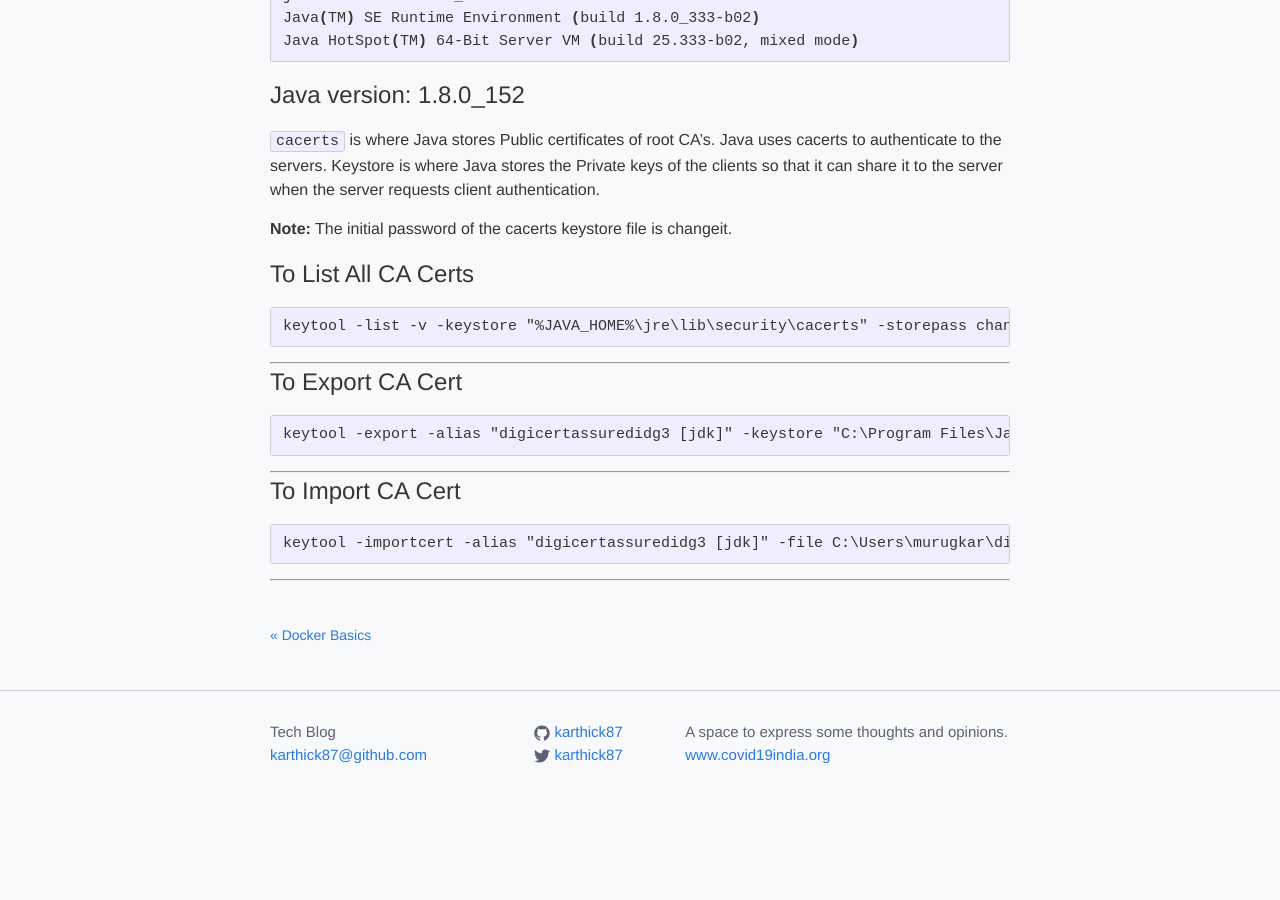
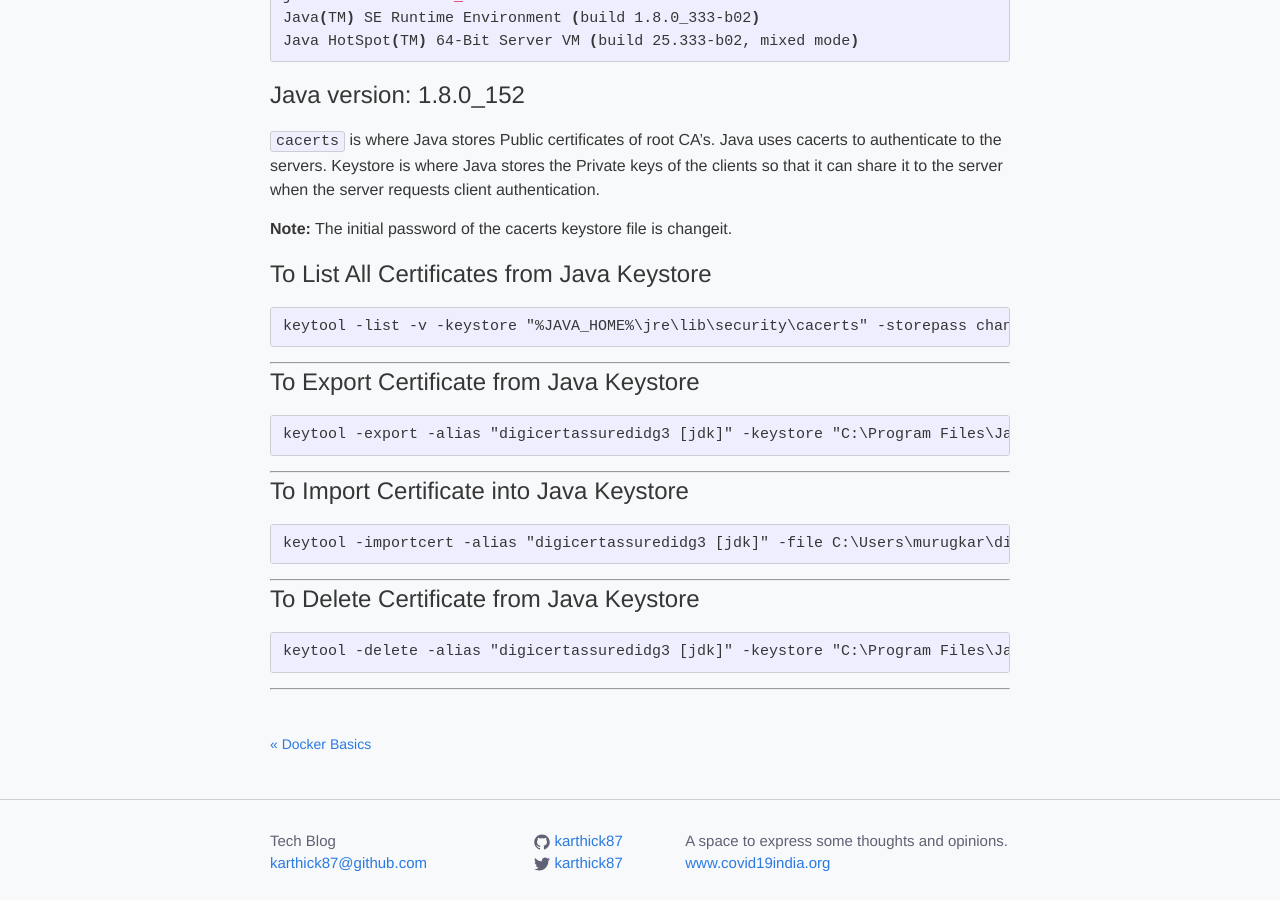
Before and after one commit to karthick87/karthick87.github.io, a Jekyll site: the page built from _posts/2022-08-01-java_installation_windows.md, in a window 1280 px wide and 900 px high, scrolled down 1189 px. Built offline with Jekyll 4.4.1, drawn with Linux system fonts in a browser that asks for light colours; a script that is not in the unit is left out; before the commit the page ends 2015 px from its top, so only the background shows below that.

Commit message:
Update 2022-08-01-java_installation_windows.md

````diff
--- a/_posts/2022-08-01-java_installation_windows.md
+++ b/_posts/2022-08-01-java_installation_windows.md
@@ -55,18 +55,23 @@ Java HotSpot(TM) 64-Bit Server VM (build 25.333-b02, mixed mode)
 
 **Note:** The initial password of the cacerts keystore file is changeit.
 
-# To List All CA Certs
+# To List All Certificates from Java Keystore
 ```cmd
 keytool -list -v -keystore "%JAVA_HOME%\jre\lib\security\cacerts" -storepass changeit
 ```
 ---
-# To Export CA Cert
+# To Export Certificate from Java Keystore
 ```cmd
 keytool -export -alias "digicertassuredidg3 [jdk]" -keystore "C:\Program Files\Java\jdk1.8.0_333\jre\lib\security\cacerts" -rfc -file C:\Users\murugkar\digi_cert -storepass changeit
 ```
 ---
-# To Import CA Cert
+# To Import Certificate into Java Keystore
 ```cmd
 keytool -importcert -alias "digicertassuredidg3 [jdk]" -file C:\Users\murugkar\digi_cert -keystore "C:\Program Files\Java\jdk1.8.0_152\jre\lib\security\cacerts" -storepass changeit
 ```
 ---
+# To Delete Certificate from Java Keystore
+```cmd
+keytool -delete -alias "digicertassuredidg3 [jdk]" -keystore "C:\Program Files\Java\jdk1.8.0_152\jre\lib\security\cacerts"
+```
+---
````
